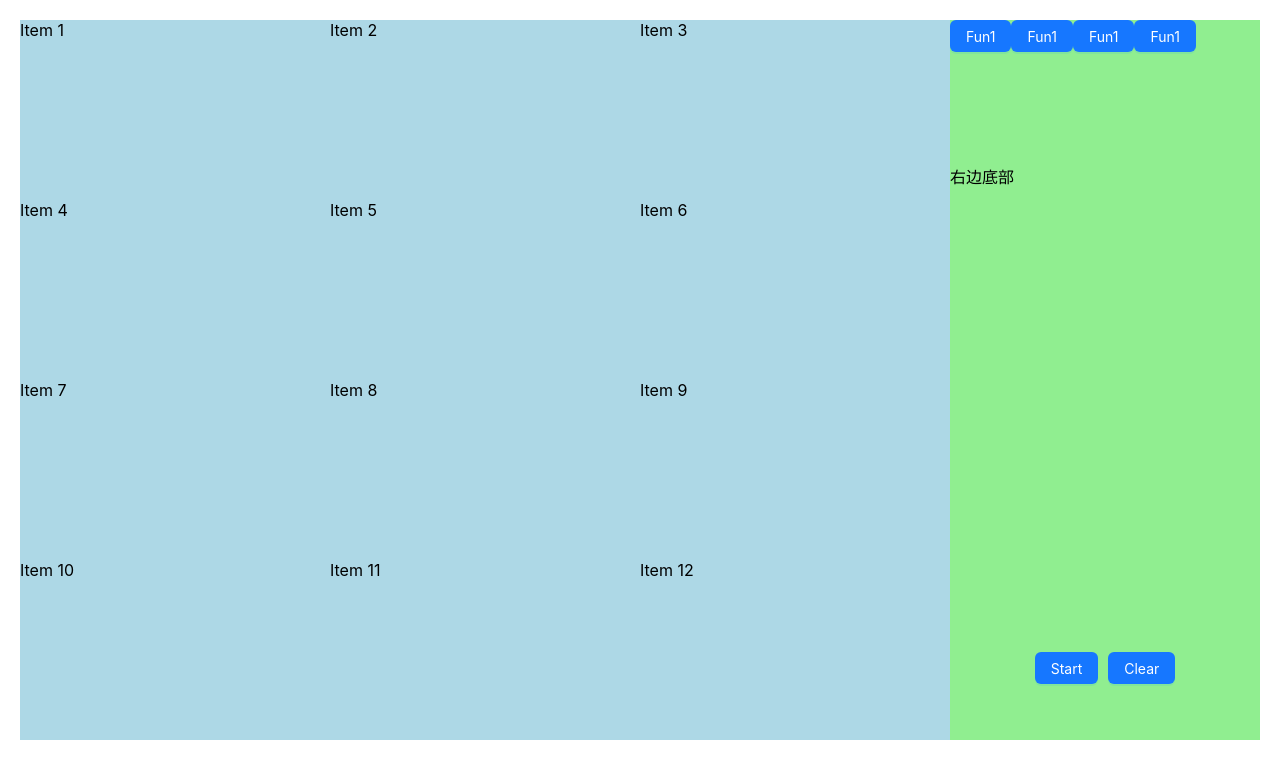
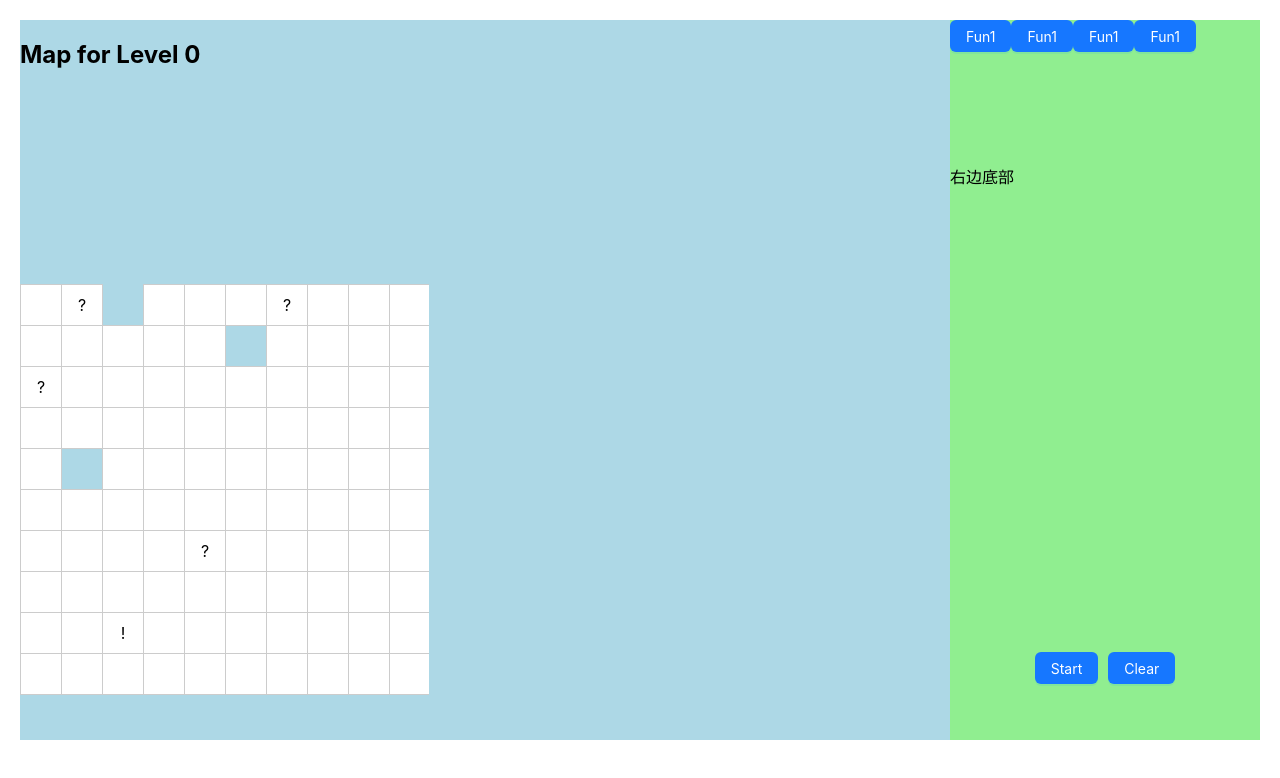
Before and after one commit to Xu-Morgen/hackshef, a React (Create React App) app in the folder my-app/: page / in a window 1280 px wide. Shown: the top 778 px of the page. Built offline with nearby package versions, Linux system fonts and the light colour scheme.

Commit message:
rendering map from files

```diff
--- /dev/null
+++ b/my-app/public/levels.json
@@ -0,0 +1,16 @@
+{
+  "0": {
+    "map": [
+      [null, { "type": "special", "name": "?" }, "$null", null, null, null, { "type": "special", "name": "?" }, null, null, null],
+      [null, null, null, null, null, "$null", null, null, null, null],
+      [{ "type": "special", "name": "?" }, null, null, null, null, null, null, null, null, null],
+      [null, null, null, null, null, null, null, null, null, null],
+      [null, "$null", null, null, null, null, null, null, null, null],
+      [null, null, null, null, null, null, null, null, null, null],
+      [null, null, null, null, { "type": "special", "name": "?" }, null, null, null, null, null],
+      [null, null, null, null, null, null, null, null, null, null],
+      [null, null, { "type": "special", "name": "!" }, null, null, null, null, null, null, null],
+      [null, null, null, null, null, null, null, null, null, null]
+    ]
+  }
+}
--- a/my-app/src/App.js
+++ b/my-app/src/App.js
@@ -1,6 +1,7 @@
 import './App.css';
 import { Row, Col, Button } from 'antd';
 import { useState } from 'react';
+import MapLoader from "./levelSelection"
 
 function App() {
   const [row, setRow] = useState(4)
@@ -8,11 +9,12 @@ function App() {
   return (
     <div className="container">
       <div className="left" style={{ display: "gird", gridTemplateRows: `repeat(${row}, 1fr)`, gridTemplateColumns: `repeat(${col}, 1fr)` }}>
-        {[...Array(row * col)].map((_, index) => (
+        {/* {[...Array(row * col)].map((_, index) => (
           <div key={index} className="grid-item">
             {`Item ${index + 1}`}
           </div>
-        ))}
+        ))} */}
+        <MapLoader levelNumber={0} />
       </div>
       <div className="right">
         <div className="right-top">
--- /dev/null
+++ b/my-app/src/levelSelection.js
@@ -0,0 +1,112 @@
+import React, { useState, useEffect } from 'react';
+
+function MapLoader({ levelNumber }) {
+  const [mapData, setMapData] = useState(null);
+  const [loading, setLoading] = useState(true);
+  const [error, setError] = useState(null);
+
+  useEffect(() => {
+    setLoading(true);
+    setError(null);
+
+    // 从 public/levels.json 获取数据
+    fetch('/levels.json')
+      .then(response => {
+        if (!response.ok) {
+          throw new Error('Failed to fetch the map data');
+        }
+        return response.json();
+      })
+      .then(data => {
+        // 获取对应关卡的地图数据
+        const levelMapData = data[levelNumber];
+        if (levelMapData) {
+          setMapData(levelMapData);
+        } else {
+          throw new Error(`Level ${levelNumber} not found`);
+        }
+        setLoading(false);
+      })
+      .catch(err => {
+        setError(err.message);
+        setLoading(false);
+      });
+  }, [levelNumber]); // 当关卡编号变动时重新加载
+
+  if (loading) {
+    return <p>Loading map data...</p>;
+  }
+
+  if (error) {
+    return <p>Error: {error}</p>;
+  }
+
+  return (
+    <div>
+      <h2>Map for Level {levelNumber}</h2>
+      <Map mapData={mapData}></Map>
+    </div>
+  );
+}
+
+
+function Map({ mapData }) {
+  // 设置地图容器的最大尺寸和每个方块的尺寸
+  const blockSize = 40; // 每个方块的像素大小
+  const mapSize = 10; // 最大地图大小 10x10
+  const containerSize = blockSize * mapSize; // 容器大小
+
+  // 获取地图的行列数
+  const rows = mapData.map.length;
+  const cols = mapData.map[0].length;
+
+  // 计算地图显示的偏移量以便居中
+  const horizontalOffset = (containerSize - cols * blockSize) / 2;
+  const verticalOffset = (containerSize - rows * blockSize) / 2;
+
+  return (
+    <div
+      style={{
+        display: 'flex',
+        justifyContent: 'center',
+        alignItems: 'center',
+        height: '100vh', // 满屏高度
+        overflow: 'hidden',
+      }}
+    >
+      <div
+        style={{
+          display: 'grid',
+          gridTemplateRows: `repeat(${rows}, ${blockSize}px)`,
+          gridTemplateColumns: `repeat(${cols}, ${blockSize}px)`,
+          gap: '1px',
+          position: 'relative',
+          left: `${horizontalOffset}px`,
+          top: `${verticalOffset}px`,
+        }}
+      >
+        {mapData.map.map((row, rowIndex) =>
+          row.map((block, colIndex) => (
+            <div
+              key={`${rowIndex}-${colIndex}`}
+              style={{
+                width: blockSize,
+                height: blockSize,
+                backgroundColor: block == "$null" ? 'transparent' : 'white',
+                border: block == "$null" ? '1px transparent' : '1px solid #ccc',
+                display: 'flex',
+                justifyContent: 'center',
+                alignItems: 'center',
+              }}
+            >
+              {block && <span>{block.name}</span>}
+            </div>
+          ))
+        )}
+      </div>
+    </div>
+  );
+}
+
+
+export default MapLoader;
```
